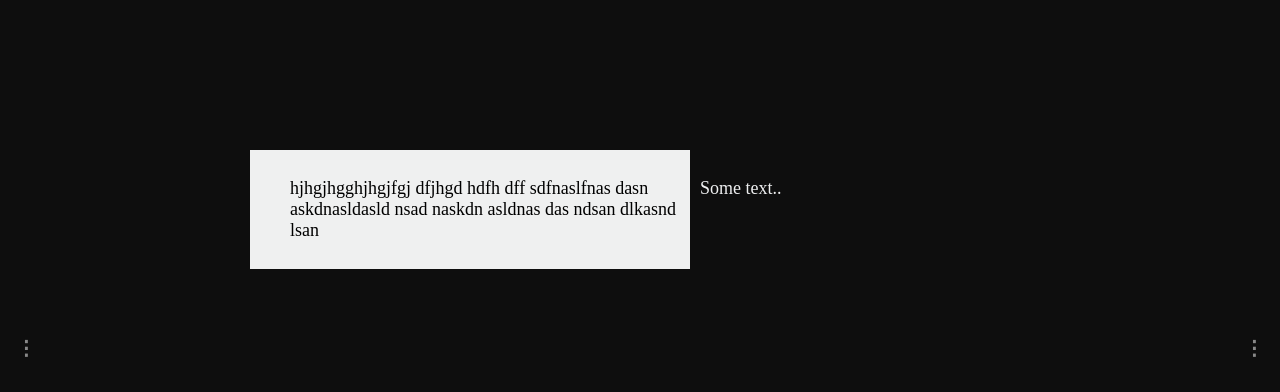
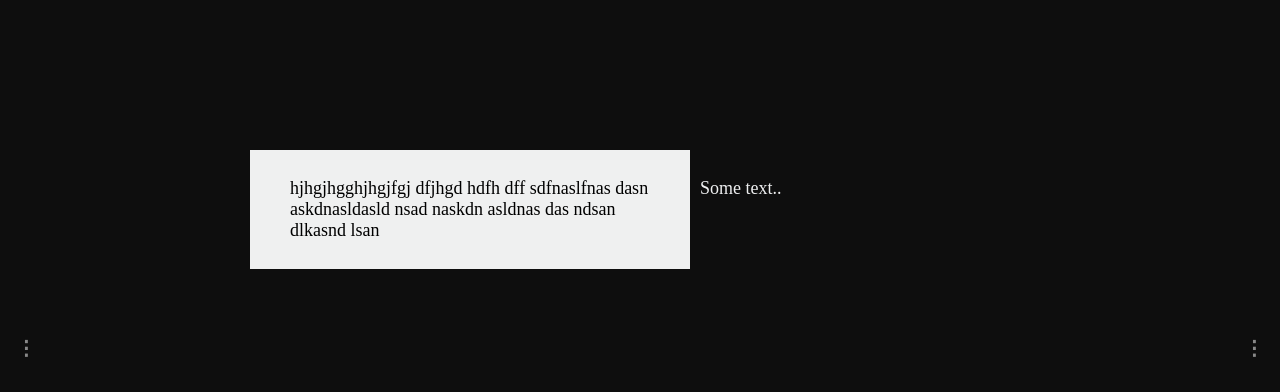
Before and after one commit to hafizzainal/hafizzainal.github.io, a Jekyll site: the page built from index.md, in a window 1280 px wide. Shown: the top 392 px of the page. Built offline with Jekyll 4.4.1, drawn with Linux system fonts in a browser that asks for light colours; our own code applies the rules of GitHub Pages for plain Markdown files.

Commit message:
Update default.html

```diff
--- a/_layouts/default.html
+++ b/_layouts/default.html
@@ -159,7 +159,7 @@ img {vertical-align: middle;}
 .author {color: #ffffff; text-indent: 100px;}
 
 /* Work text */
-.work {color: black; padding-left: 30px;}
+.work {color: black; padding-left: 30px; padding-right: 30px;}
 
 /* Footer */
 .footer {
```
